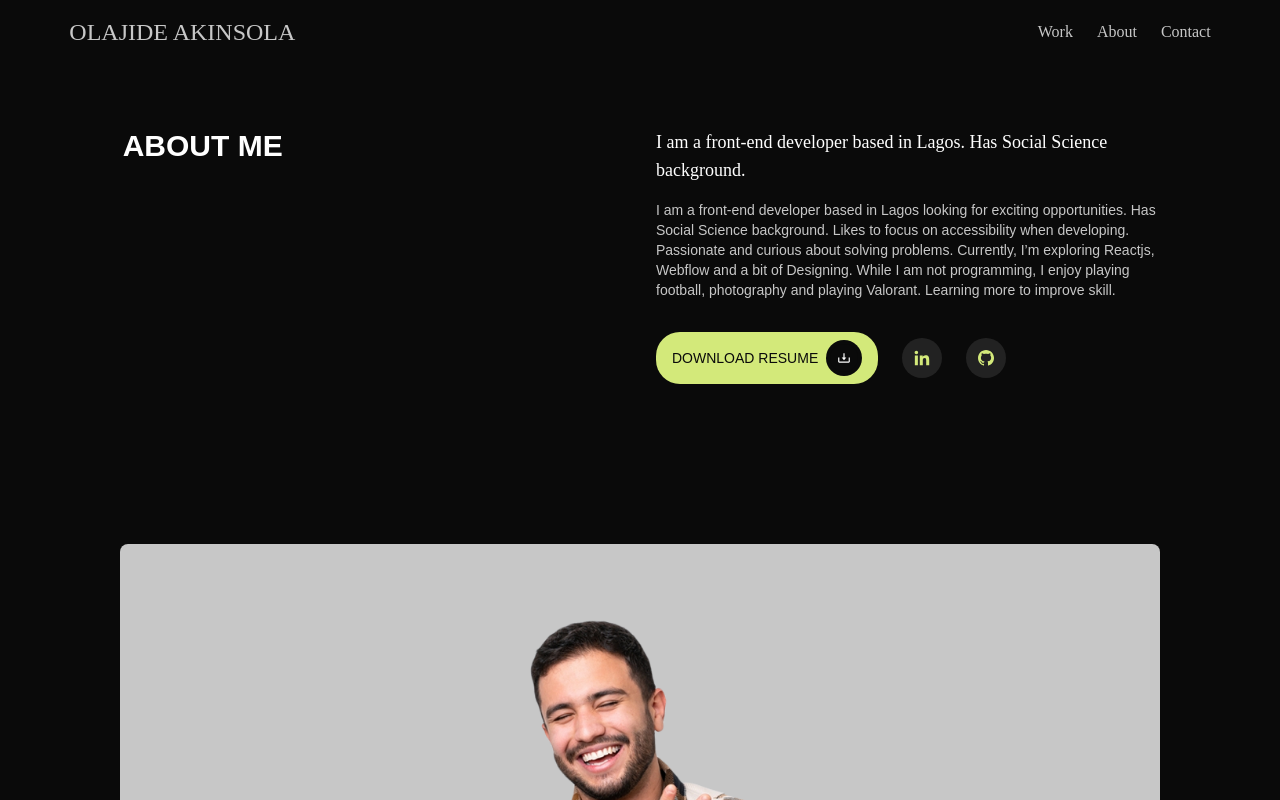
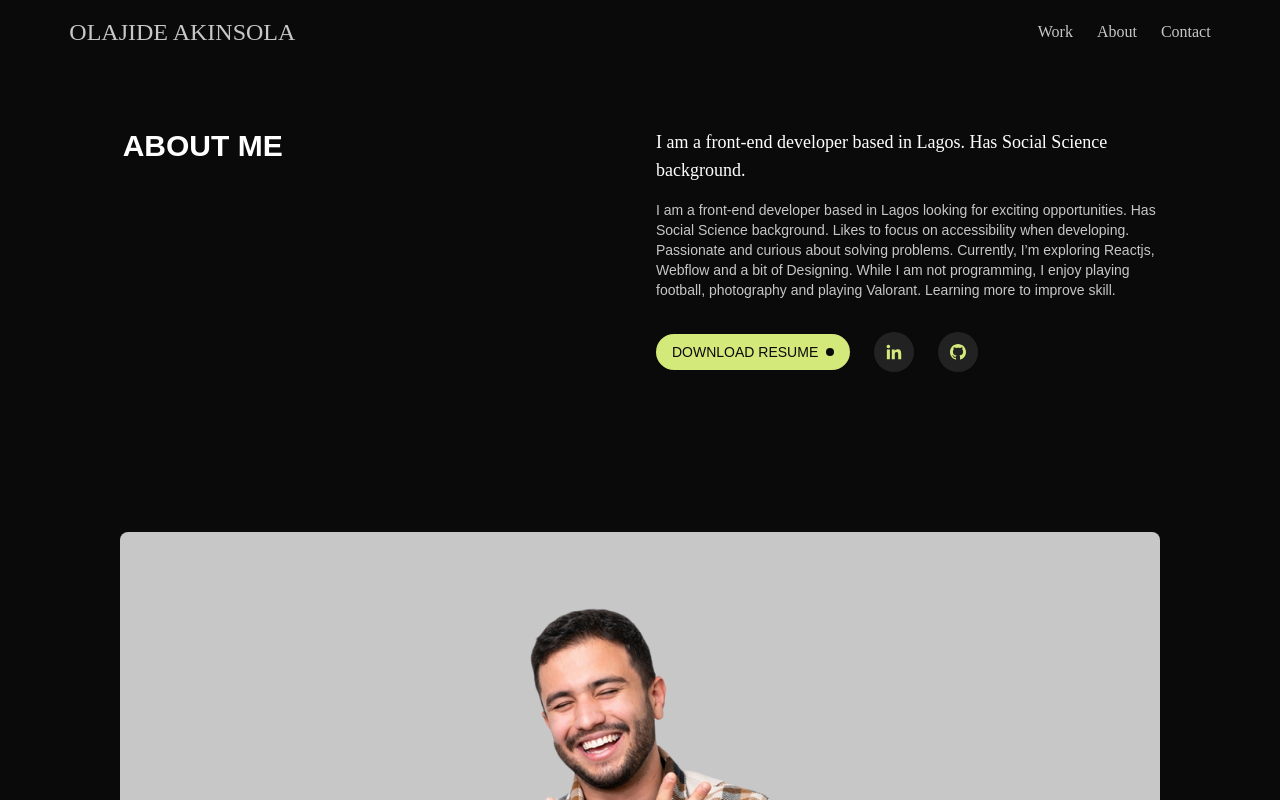
Before and after one commit to imagine147/internship-portfolio, a Next.js app: page /about in a window 1280 px wide. Shown: the top 800 px of the page. Built offline with nearby package versions, Linux system fonts and the light colour scheme.

Commit message:
improvement

```diff
--- a/src/app/(internal)/about/page.js
+++ b/src/app/(internal)/about/page.js
@@ -23,9 +23,9 @@ export default function AboutMe() {
             </span>
           </p>
           <div className="flex gap-6 items-center mt-4">
-            <Link href="/Akinsola_Olajide_Akintunde_CV.pdf" download className="bg-[#D3E97A] rounded-3xl text-[#0A0A0A] px-4 py-2 text-sm flex gap-2 items-center hover:brightness-115">DOWNLOAD RESUME
+            <Link href="/Akinsola_Olajide_Akintunde_CV.pdf" download className="bg-[#D3E97A] rounded-3xl text-[#0A0A0A] px-4 py-2 text-xs lg:text-sm flex gap-2 items-center hover:brightness-115"><p className="whitespace-nowrap">DOWNLOAD RESUME</p>
               <span className="rounded-full bg-[#0A0A0A] md:p-1 hover:brightness-115">
-                <Image className="w-7" src={Save} alt="download-icon" />
+                <Image className="w-6 block md:hidden " src={Save} alt="download-icon" />
               </span>
             </Link>
             <Link href="https://www.linkedin.com/in/oluwatomiwa-deji-415159107/" target="_blank" rel="noopener noreferrer">
--- a/src/layouts/footer.js
+++ b/src/layouts/footer.js
@@ -13,8 +13,8 @@ export default function Footer() {
           <div className="flex flex-col gap-3">
             <h1 className="text-white text-3xl ">LET'S CONNECT</h1>
             <div>
-                <p>Say hello at <Link href="https://gmail.com/akinsolaolajide" target="_blank" rel="noopener noreferrer"><span className="border-b border-b-[#D3E97A] hover:text-[#D3E97A] cursor-pointer">akinsolaolajide150@gmail.com</span></Link></p>
-              <p>For more info, here's my <Link href="https://mail.com/akinsolaolajide" target="_blank" rel="noopener noreferrer"><span className="border-b border-b-[#D3E97A] hover:text-[#D3E97A] ">resume</span></Link></p>
+                <p>Say hello at <a href="https://mail.google.com/mail/?view=cm&fs=1&to=akinsolaolajide150@gmail.com" target="_blank" rel="noopener noreferrer"><span className="border-b border-b-[#D3E97A] hover:text-[#D3E97A] cursor-pointer">akinsolaolajide150@gmail.com</span></a></p>
+              <p>For more info, here's my <Link href="/Akinsola_Olajide_Akintunde_CV.pdf" target="_blank" rel="noopener noreferrer"><span className="border-b border-b-[#D3E97A] hover:text-[#D3E97A] ">resume</span></Link></p>
             </div>
           </div>
           <div className="flex gap-4">
```
